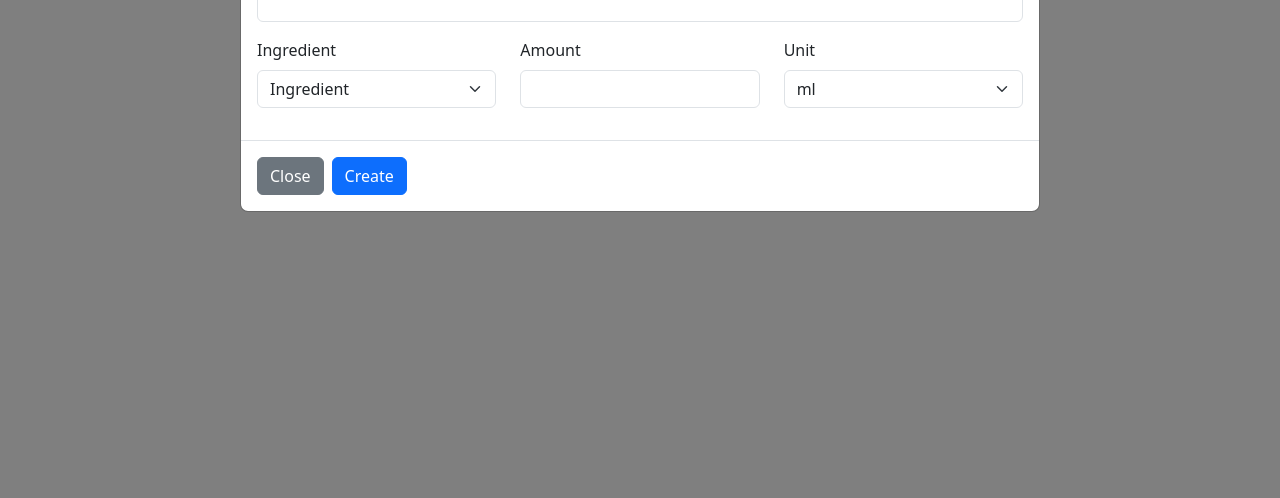
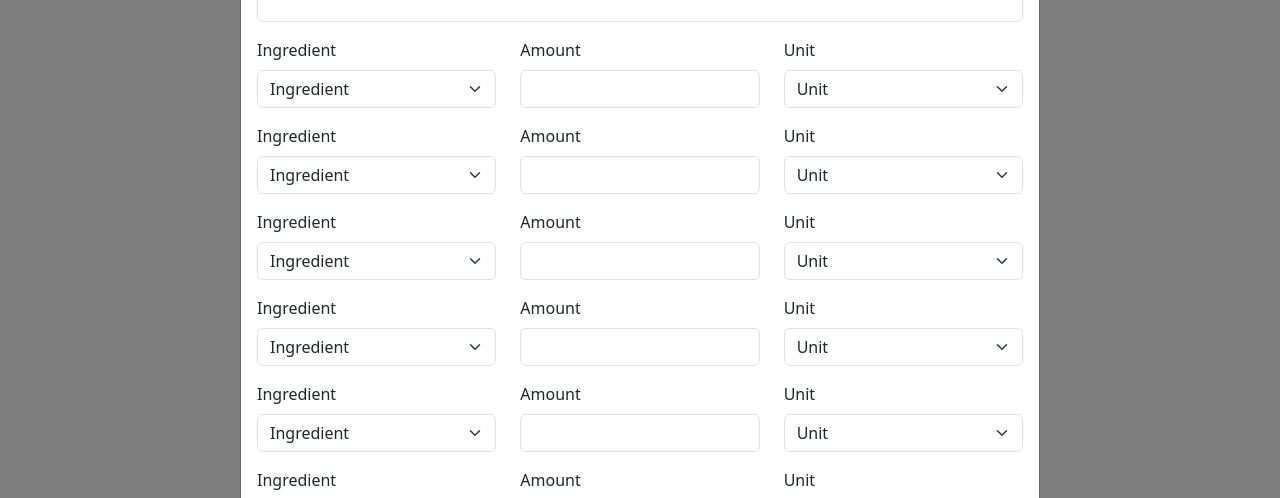
Before and after one commit to matejkrsek/cookbook_drinks, a React (Create React App) app in the folder client/: page /drinklist in a window 1280 px wide. Both pictures are taken after typing "Sample" into the empty fields and a click on the button "Create recipe". Shown: the part 302-800 px from the top of the page. Built offline with nearby package versions, Linux system fonts and the light colour scheme; no server answers.

Commit message:
27.1.11:45 6 ingrediencí

```diff
--- a/client/src/bricks/Drink.js
+++ b/client/src/bricks/Drink.js
@@ -178,7 +178,7 @@ function Drink(props) {
           <div>{props.drink.procedure}</div>
         </Card.Body>
         <CardFooter>
-          <Button onClick={handleOpen}>Open</Button>
+          <Button onClick={handleOpen}>Read more</Button>
         </CardFooter>
       </Card>
 
--- a/client/src/bricks/DrinkList.js
+++ b/client/src/bricks/DrinkList.js
@@ -28,7 +28,7 @@ function DrinkList() {
       },
       {
         name: "",
-        amount: "",
+        amount: "", // [1]
         unit: "",
       },
       {
@@ -68,10 +68,24 @@ function DrinkList() {
   }, []);
 
   // setFormData vrací nově zadané hodnoty uvnitř formuláře. anonymní funkce, do které vstupují výchozí formData je poté pomocí const NewData obohacen o nový zápis do formuláře, a následně jsou tyto NewData vráceny do setForData statu...
-  const setField = (name, val) => {
+  const setField = (name, val, index) => {
     return setFormData((formData) => {
       const newData = { ...formData };
-      newData[name] = val;
+
+      // If the field is within the ingredients array
+      if (name.startsWith("ingredients")) {
+        const ingredientsIndex = parseInt(name.match(/\[(\d+)\]/)[1], 10);
+
+        // Make a copy of the ingredients array and update the specific element
+        newData.ingredients = [...newData.ingredients];
+        newData.ingredients[ingredientsIndex] = {
+          ...newData.ingredients[ingredientsIndex],
+          [name.split(".").pop()]: val,
+        };
+      } else {
+        newData[name] = val;
+      }
+
       return newData;
     });
   };
@@ -248,7 +262,7 @@ function DrinkList() {
                   // value={formData.ingredients[0].name}
                   value="máslo"
                   onChange={(e) =>
-                    setField("ingredient  ", Number(e.target.value))
+                    setField("ingredients[1].name", e.target.value)
                   }
                   required
                 >
@@ -261,19 +275,245 @@ function DrinkList() {
                 <Form.Label>Amount</Form.Label>
                 <Form.Control
                   type="number"
-                  // value={formData.ingredients[0].amount}
-                  onChange={(e) => setField("amount", e.target.value)}
-                  maxLength={150}
+                  value={formData.ingredients[0].amount}
+                  onChange={(e) =>
+                    setField("ingredients[0].amount", e.target.value)
+                  }
                   required
                 />
               </Form.Group>
               <Form.Group as={Col} className="mb-3">
                 <Form.Label>Unit</Form.Label>
                 <Form.Select
-                  // value={formData.ingredients[0].unit}
-                  value="ml"
-                  onChange={(e) => setField("unit", Number(e.target.value))}
+                  value={formData.ingredients[0].unit}
+                  onChange={(e) =>
+                    setField("ingredients[0].unit", e.target.value)
+                  }
                   required
+                >
+                  <option value="" disabled>
+                    Unit
+                  </option>
+                  <option value={"g"}>g</option>
+                  <option value={"špetka"}>špetka</option>
+                  <option value={"lžička"}>lžička</option>
+                  <option value={"ml"}>ml</option>
+                </Form.Select>
+              </Form.Group>
+            </Row>
+
+            <Row>
+              <Form.Group as={Col} className="mb-3">
+                <Form.Label>Ingredient</Form.Label>
+                <Form.Select
+                  type="text"
+                  // value={formData.ingredients[0].name}
+                  value="máslo"
+                  onChange={(e) =>
+                    setField("ingredients[1].name", Number(e.target.value))
+                  }
+                  required
+                >
+                  <option value="máslo" disabled>
+                    Ingredient
+                  </option>
+                </Form.Select>
+              </Form.Group>
+              <Form.Group as={Col} className="mb-3">
+                <Form.Label>Amount</Form.Label>
+                <Form.Control
+                  type="number"
+                  value={formData.ingredients[1].amount}
+                  onChange={(e) =>
+                    setField("ingredients[1].amount", e.target.value)
+                  }
+                  required
+                />
+              </Form.Group>
+              <Form.Group as={Col} className="mb-3">
+                <Form.Label>Unit</Form.Label>
+                <Form.Select
+                  value={formData.ingredients[1].unit}
+                  onChange={(e) =>
+                    setField("ingredients[1].unit", e.target.value)
+                  }
+                  required
+                >
+                  <option value="" disabled>
+                    Unit
+                  </option>
+                  <option value={"g"}>g</option>
+                  <option value={"špetka"}>špetka</option>
+                  <option value={"lžička"}>lžička</option>
+                  <option value={"ml"}>ml</option>
+                </Form.Select>
+              </Form.Group>
+            </Row>
+            <Row>
+              <Form.Group as={Col} className="mb-3">
+                <Form.Label>Ingredient</Form.Label>
+                <Form.Select
+                  type="text"
+                  // value={formData.ingredients[0].name}
+                  value="máslo"
+                  onChange={(e) =>
+                    setField("ingredients[1].name", Number(e.target.value))
+                  }
+                >
+                  <option value="máslo" disabled>
+                    Ingredient
+                  </option>
+                </Form.Select>
+              </Form.Group>
+              <Form.Group as={Col} className="mb-3">
+                <Form.Label>Amount</Form.Label>
+                <Form.Control
+                  type="number"
+                  value={formData.ingredients[2].amount}
+                  onChange={(e) =>
+                    setField("ingredients[2].amount", e.target.value)
+                  }
+                />
+              </Form.Group>
+              <Form.Group as={Col} className="mb-3">
+                <Form.Label>Unit</Form.Label>
+                <Form.Select
+                  value={formData.ingredients[2].unit}
+                  onChange={(e) =>
+                    setField("ingredients[2].unit", e.target.value)
+                  }
+                >
+                  <option value="" disabled>
+                    Unit
+                  </option>
+                  <option value={"g"}>g</option>
+                  <option value={"špetka"}>špetka</option>
+                  <option value={"lžička"}>lžička</option>
+                  <option value={"ml"}>ml</option>
+                </Form.Select>
+              </Form.Group>
+            </Row>
+            <Row>
+              <Form.Group as={Col} className="mb-3">
+                <Form.Label>Ingredient</Form.Label>
+                <Form.Select
+                  type="text"
+                  // value={formData.ingredients[0].name}
+                  value="máslo"
+                  onChange={(e) =>
+                    setField("ingredients[1].name", Number(e.target.value))
+                  }
+                >
+                  <option value="máslo" disabled>
+                    Ingredient
+                  </option>
+                </Form.Select>
+              </Form.Group>
+              <Form.Group as={Col} className="mb-3">
+                <Form.Label>Amount</Form.Label>
+                <Form.Control
+                  type="number"
+                  value={formData.ingredients[3].amount}
+                  onChange={(e) =>
+                    setField("ingredients[3].amount", e.target.value)
+                  }
+                />
+              </Form.Group>
+              <Form.Group as={Col} className="mb-3">
+                <Form.Label>Unit</Form.Label>
+                <Form.Select
+                  value={formData.ingredients[3].unit}
+                  onChange={(e) =>
+                    setField("ingredients[3].unit", e.target.value)
+                  }
+                >
+                  <option value="" disabled>
+                    Unit
+                  </option>
+                  <option value={"g"}>g</option>
+                  <option value={"špetka"}>špetka</option>
+                  <option value={"lžička"}>lžička</option>
+                  <option value={"ml"}>ml</option>
+                </Form.Select>
+              </Form.Group>
+            </Row>
+            <Row>
+              <Form.Group as={Col} className="mb-3">
+                <Form.Label>Ingredient</Form.Label>
+                <Form.Select
+                  type="text"
+                  // value={formData.ingredients[0].name}
+                  value="máslo"
+                  onChange={(e) =>
+                    setField("ingredients[1].name", Number(e.target.value))
+                  }
+                >
+                  <option value="máslo" disabled>
+                    Ingredient
+                  </option>
+                </Form.Select>
+              </Form.Group>
+              <Form.Group as={Col} className="mb-3">
+                <Form.Label>Amount</Form.Label>
+                <Form.Control
+                  type="number"
+                  value={formData.ingredients[4].amount}
+                  onChange={(e) =>
+                    setField("ingredients[4].amount", e.target.value)
+                  }
+                />
+              </Form.Group>
+              <Form.Group as={Col} className="mb-3">
+                <Form.Label>Unit</Form.Label>
+                <Form.Select
+                  value={formData.ingredients[4].unit}
+                  onChange={(e) =>
+                    setField("ingredients[4].unit", e.target.value)
+                  }
+                >
+                  <option value="" disabled>
+                    Unit
+                  </option>
+                  <option value={"g"}>g</option>
+                  <option value={"špetka"}>špetka</option>
+                  <option value={"lžička"}>lžička</option>
+                  <option value={"ml"}>ml</option>
+                </Form.Select>
+              </Form.Group>
+            </Row>
+            <Row>
+              <Form.Group as={Col} className="mb-3">
+                <Form.Label>Ingredient</Form.Label>
+                <Form.Select
+                  type="text"
+                  // value={formData.ingredients[0].name}
+                  value="máslo"
+                  onChange={(e) =>
+                    setField("ingredients[1].name", Number(e.target.value))
+                  }
+                >
+                  <option value="máslo" disabled>
+                    Ingredient
+                  </option>
+                </Form.Select>
+              </Form.Group>
+              <Form.Group as={Col} className="mb-3">
+                <Form.Label>Amount</Form.Label>
+                <Form.Control
+                  type="number"
+                  value={formData.ingredients[5].amount}
+                  onChange={(e) =>
+                    setField("ingredients[5].amount", e.target.value)
+                  }
+                />
+              </Form.Group>
+              <Form.Group as={Col} className="mb-3">
+                <Form.Label>Unit</Form.Label>
+                <Form.Select
+                  value={formData.ingredients[5].unit}
+                  onChange={(e) =>
+                    setField("ingredients[5].unit", e.target.value)
+                  }
                 >
                   <option value="" disabled>
                     Unit
```
Also changed, not shown: client/src/bricks/DrinkDetail.js (added).
